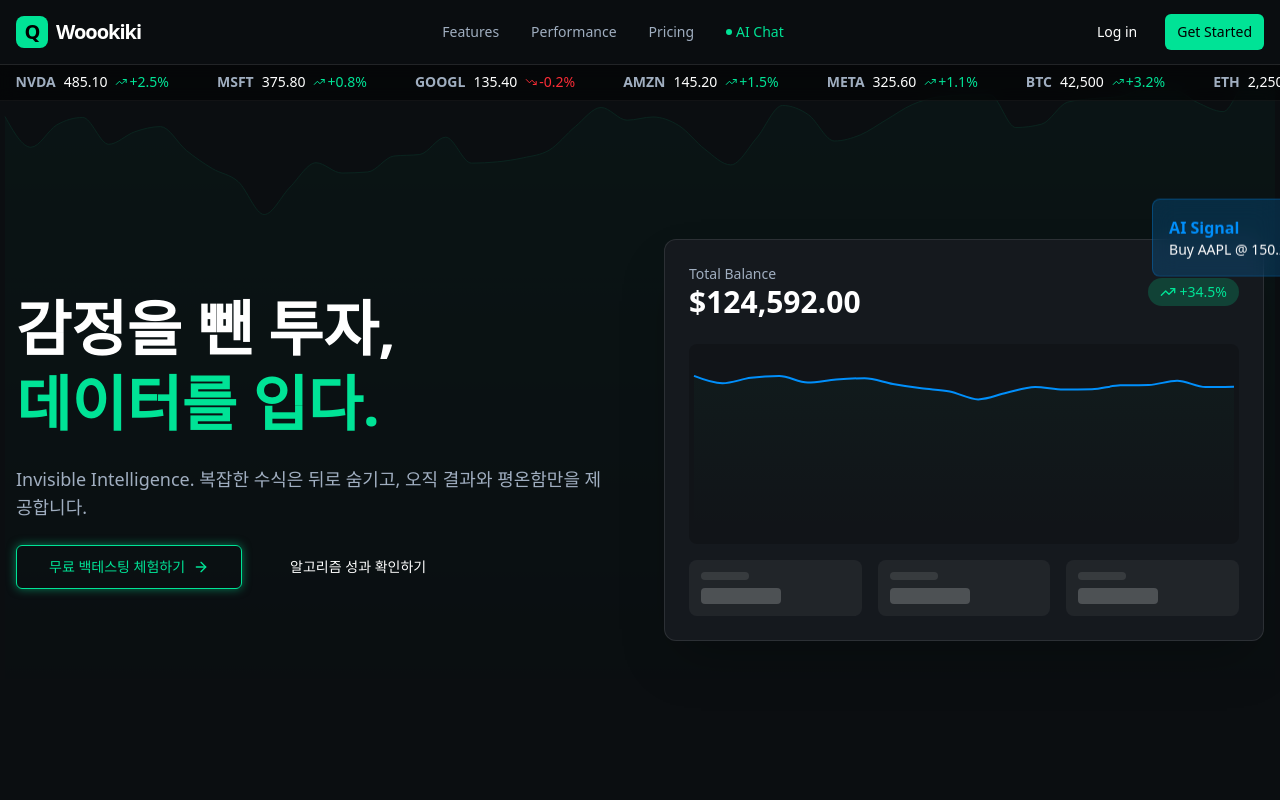
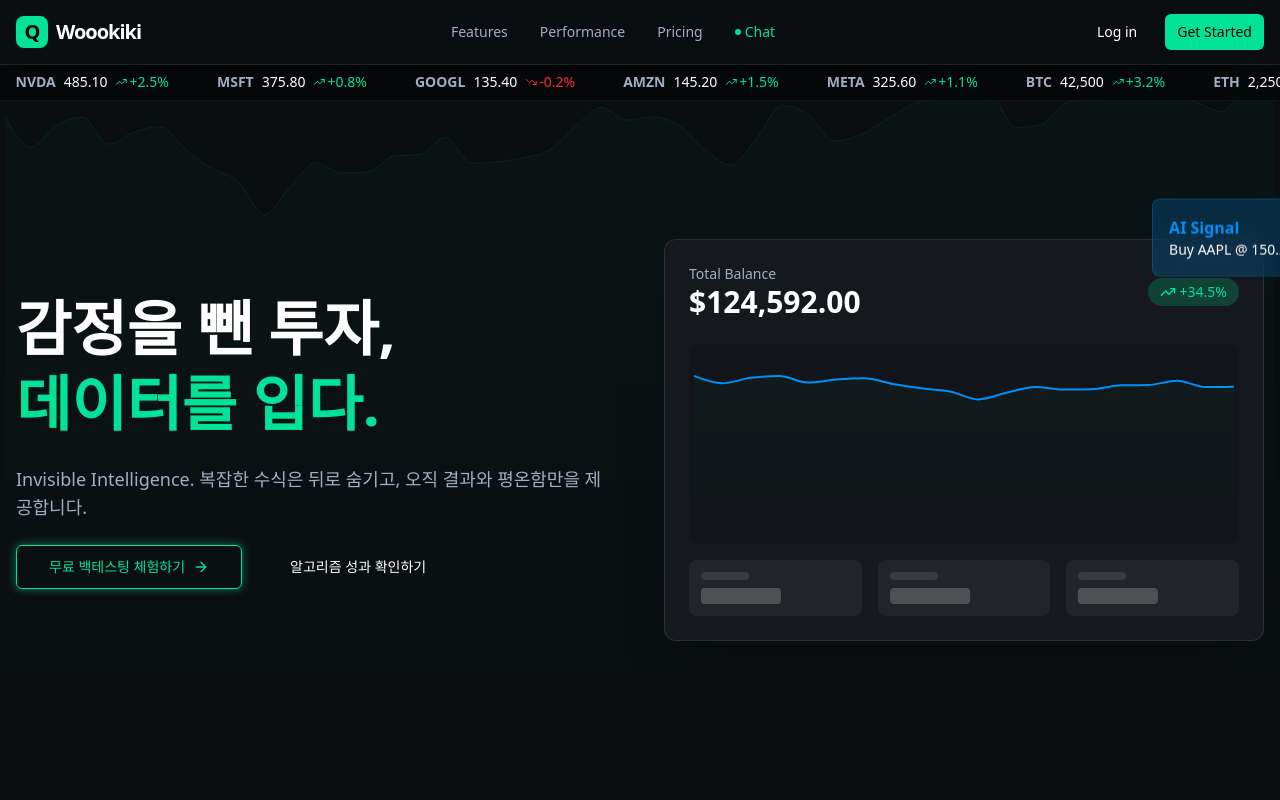
Before and after one commit to hyunsik-Nam/stock-front-with-antigravity, a Next.js app: page / in a window 1280 px wide. Shown: the top 800 px of the page. Built offline with nearby package versions, Linux system fonts and the light colour scheme.

Commit message:
fix : 명칭 ai chat -> chat 수정

```diff
--- a/components/layout/Header.tsx
+++ b/components/layout/Header.tsx
@@ -32,7 +32,7 @@
           </Link>
           <Link href="/chat" className="text-sm text-primary font-medium hover:text-primary/80 transition-colors flex items-center gap-1">
             <span className="w-1.5 h-1.5 rounded-full bg-primary animate-pulse" />
-            AI Chat
+            Chat
           </Link>
         </nav>
 
```
